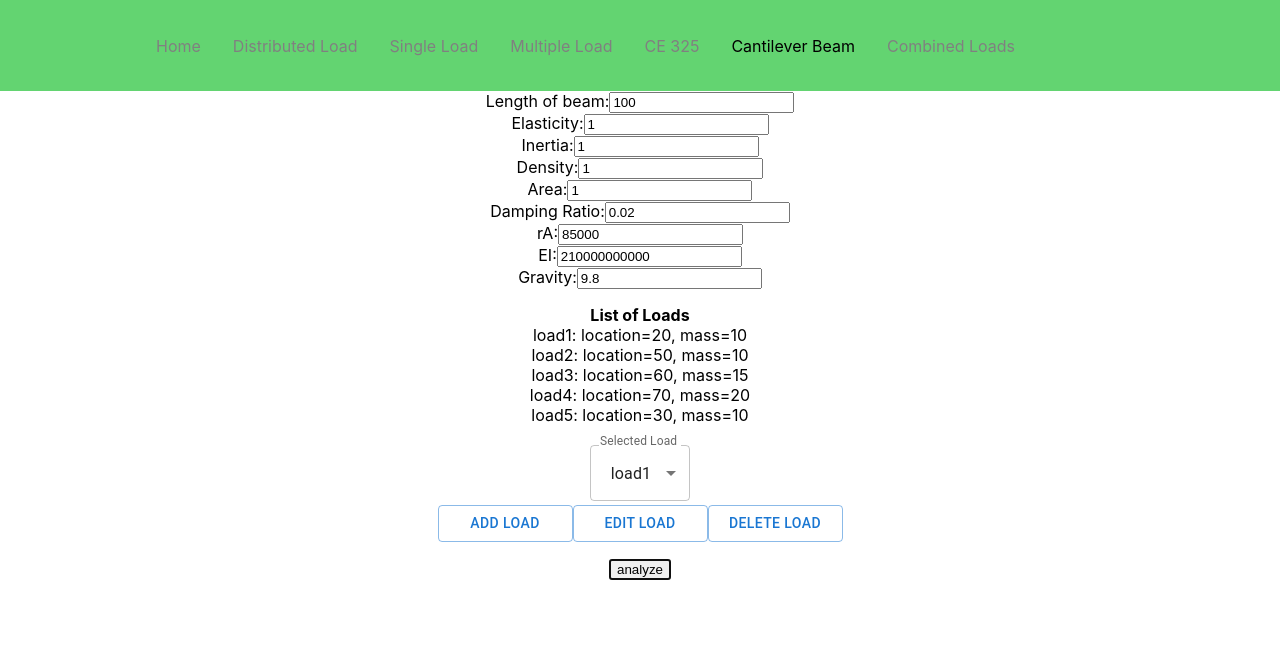
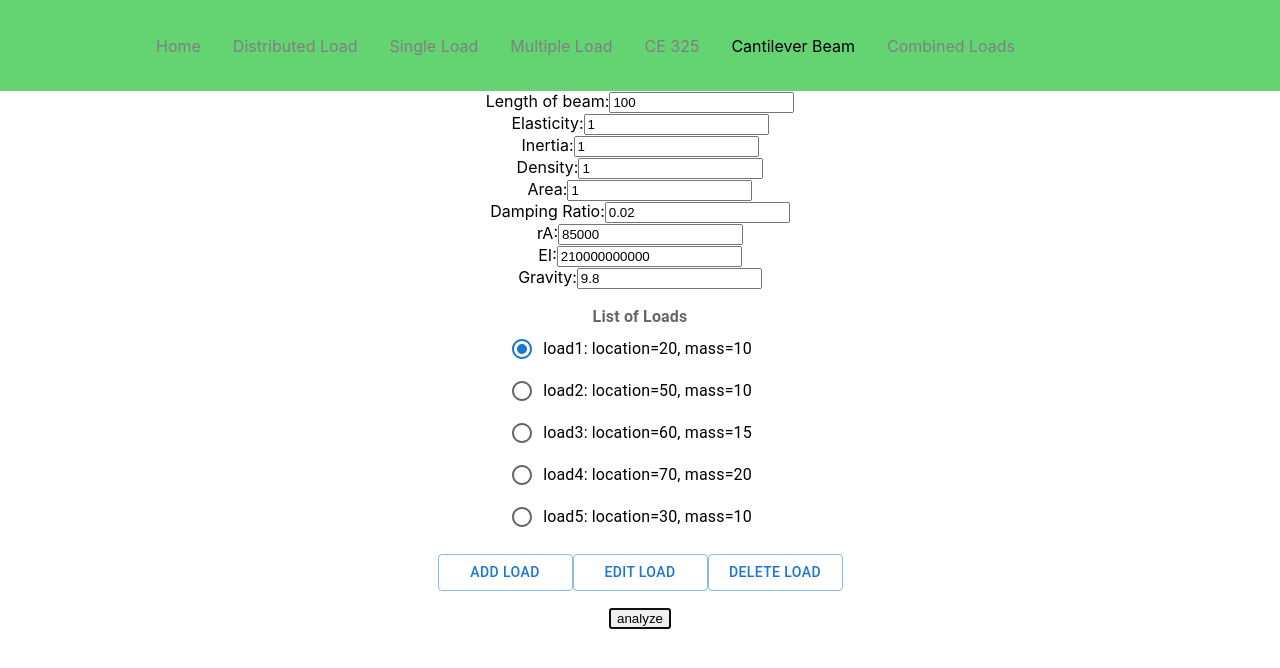
Before and after one commit to jdminer2/CARL, a React (Create React App) app in the folder Web_Version/: page /cantilever_beam in a window 1280 px wide. Shown: the top 668 px of the page. Built offline with nearby package versions, Linux system fonts and the light colour scheme; no server answers.

Commit message:
Initial Form multiple load radio buttons
In multiple load apps, the user can select loads to edit and delete using radio buttons now instead of a dropdown menu.
This will make it more intuitive to use.

```diff
--- a/Web_Version/src/cantilever_beam_app/cantileverBeamApp.js
+++ b/Web_Version/src/cantilever_beam_app/cantileverBeamApp.js
@@ -17,7 +17,11 @@ import DialogActions from '@mui/material/DialogActions';
 import DialogContent from '@mui/material/DialogContent';
 import DialogContentText from '@mui/material/DialogContentText';
 import DialogTitle from '@mui/material/DialogTitle';
+import FormControlLabel from '@mui/material/FormControlLabel';
+import FormLabel from '@mui/material/FormLabel';
 import LoadSelector from '../components/LoadSelector';
+import Radio from '@mui/material/Radio';
+import RadioGroup from '@mui/material/RadioGroup';
 import React, { useEffect, useState} from 'react';
 import io from "socket.io-client";
 import {useInterval} from "../useInterval";
@@ -350,8 +354,8 @@ function CantileverBeamApp(){
     }
 
 
-    // Function for using the load selector dropdown
-    function handleDropdownChange(event){
+    // Function for using the load selector dropdown or initial form radio buttons to change selected load
+    function handleSelectedChange(event){
         setSelectedLoad(event.target.value);
     }
 
@@ -365,14 +369,14 @@ function CantileverBeamApp(){
             e.preventDefault();
     }
 
-    function loadListCreator(){
+
+    function loadRadioButtonsCreator(){
         let labels = [];
-        labels.push(<label key="0" style={{fontWeight: "bold"}}>List of Loads</label>)
-        labels.push(<div key="1"></div>)
-        for(let load in loads){
-            labels.push(<label key={"2" + load}>{load + ": location=" + loads[load].location + ", mass=" + loads[load].mass}</label>)
-            labels.push(<div key={"3" + load}></div>)
-        }
+        for(let load in loads)
+            labels.push(<FormControlLabel
+                key={load} value={load} control={<Radio/>}
+                label={load + ": location=" + loads[load].location + ", mass=" + loads[load].mass}
+            />)
         return labels;
     }
 
@@ -480,10 +484,18 @@ function CantileverBeamApp(){
                 />
             </label>
             <p></p>
-            {loadListCreator()}
+            <FormLabel id="loadSelection" style={{fontWeight: "bold"}}>List of Loads</FormLabel>
+            <div></div>
+            <RadioGroup
+                aria-labelledby="loadSelection"
+                name="loadSelectionRadioBtns"
+                value={selectedLoad}
+                onChange={handleSelectedChange}
+                sx={{display:'inline-flex'}}
+            >
+                {loadRadioButtonsCreator()}
+            </RadioGroup>
             <p></p>
-            <LoadSelector loadList={loads} value={selectedLoad} onChange={handleDropdownChange} />
-            <div></div>
             <Button variant="outlined" sx={{width:135}} onClick={handleClickOpenAdd}>
                 Add Load
             </Button>
@@ -756,7 +768,7 @@ function CantileverBeamApp(){
                     <LabelSeries data={dataMakerForLoads(loads,selectedLoad,beamProperties)} onValueClick = {(d,event)=>{loadSwitcher(d,event)}} />
                 </XYPlot>
                 {/* Display drop-down load selector */}
-                <LoadSelector loadList={loads} value={selectedLoad} onChange={handleDropdownChange} />
+                <LoadSelector loadList={loads} value={selectedLoad} onChange={handleSelectedChange} />
                 <div><span>{"*** selected : " + selectedLoad.toString() + " ***"}</span></div>
                 {/* Display control buttons */}
                 <Button variant="contained" sx={{margin: 0.5}} id={"multi_left_btn"} onClick={()=>{playerMovement(-1,1,10)}}><span>&#8592;</span></Button>
--- a/Web_Version/src/combined_load_app/combinedLoadApp.js
+++ b/Web_Version/src/combined_load_app/combinedLoadApp.js
@@ -380,8 +380,8 @@ function CombinedLoadApp(){
         setLoadFormWarning("");
     }
 
-    // Function for using the load selector dropdown
-    function handleDropdownChange(event){
+    // Function for using the load selector dropdown or initial form radio buttons to change selected load
+    function handleSelectedChange(event){
         setSelectedLoad(event.target.value);
     }
 
@@ -395,14 +395,13 @@ function CombinedLoadApp(){
             e.preventDefault();
     }
 
-    function loadListCreator(){
+    function loadRadioButtonsCreator(){
         let labels = [];
-        labels.push(<label key="0" style={{fontWeight: "bold"}}>List of Loads</label>)
-        labels.push(<div key="1"></div>)
-        for(let load in loads){
-            labels.push(<label key={"2"+load}>{load + ": location=" + loads[load].location + ", mass=" + loads[load].mass + ", type=" + (loads[load].type==="p"?"Point":"Distributed" + ", length=" + loads[load].length)}</label>)
-            labels.push(<div key={"3"+load}></div>)
-        }
+        for(let load in loads)
+            labels.push(<FormControlLabel
+                key={load} value={load} control={<Radio/>}
+                label={load + ": location=" + loads[load].location + ", mass=" + loads[load].mass + ", type=" + (loads[load].type==="p"?"Point":"Distributed" + ", length=" + loads[load].length)}
+            />)
         return labels;
     }
 
@@ -510,10 +509,18 @@ function CombinedLoadApp(){
                 />
             </label>
             <p></p>
-            {loadListCreator()}
+            <FormLabel id="loadSelection" style={{fontWeight: "bold"}}>List of Loads</FormLabel>
+            <div></div>
+            <RadioGroup
+                aria-labelledby="loadSelection"
+                name="loadSelectionRadioBtns"
+                value={selectedLoad}
+                onChange={handleSelectedChange}
+                sx={{display:'inline-flex'}}
+            >
+                {loadRadioButtonsCreator()}
+            </RadioGroup>
             <p></p>
-            <LoadSelector loadList={loads} value={selectedLoad} onChange={handleDropdownChange} />
-            <div></div>
             <Button variant="outlined" sx={{width:135}} onClick={handleClickOpenAdd}>
                 Add Load
             </Button>
@@ -914,7 +921,7 @@ function CombinedLoadApp(){
                     })}
                 </XYPlot>
                 {/* Load Selection dropdown */}
-                <LoadSelector loadList={loads} value={selectedLoad} onChange={handleDropdownChange} />
+                <LoadSelector loadList={loads} value={selectedLoad} onChange={handleSelectedChange} />
                 <div><span>{"*** selected : " + selectedLoad.toString() + " ***"}</span></div>
                 {/* Control buttons */}
                 <Button variant="contained" sx={{margin: 0.5}} id={"multi_left_btn"} onClick={()=>{playerMovement(-1,1,10)}}><span>&#8592;</span></Button>
--- a/Web_Version/src/multiple_load_app/multipleLoadApp.js
+++ b/Web_Version/src/multiple_load_app/multipleLoadApp.js
@@ -11,13 +11,18 @@ import {
     LabelSeries
 } from 'react-vis';
 import Button from '@mui/material/Button';
-import TextField from '@mui/material/TextField';
 import Dialog from '@mui/material/Dialog';
 import DialogActions from '@mui/material/DialogActions';
 import DialogContent from '@mui/material/DialogContent';
 import DialogContentText from '@mui/material/DialogContentText';
 import DialogTitle from '@mui/material/DialogTitle';
+import FormControlLabel from '@mui/material/FormControlLabel';
+import FormLabel from '@mui/material/FormLabel';
 import LoadSelector from '../components/LoadSelector';
+import Radio from '@mui/material/Radio';
+import RadioGroup from '@mui/material/RadioGroup';
+import TextField from '@mui/material/TextField';
+
 import React, { useEffect, useState} from 'react';
 import io from "socket.io-client";
 import {useInterval} from "../useInterval";
@@ -508,7 +513,7 @@ function MultipleLoadApp(){
         setLoadFormWarning("");
     }
 
-    function handleDropdownChange(event){
+    function handleSelectedChange(event){
         setSelectedLoad(event.target.value);
     }
 
@@ -537,14 +542,13 @@ function MultipleLoadApp(){
         return data;
     }
 
-    function loadListCreator(){
+    function loadRadioButtonsCreator(){
         let labels = [];
-        labels.push(<label key="0" style={{fontWeight: "bold"}}>List of Loads</label>)
-        labels.push(<div key="1"></div>)
-        for(let load in loads){
-            labels.push(<label key={"2" + load}>{load + ": location=" + loads[load].location + ", mass=" + loads[load].mass}</label>)
-            labels.push(<div key={"3" + load}></div>)
-        }
+        for(let load in loads)
+            labels.push(<FormControlLabel
+                key={load} value={load} control={<Radio/>}
+                label={load + ": location=" + loads[load].location + ", mass=" + loads[load].mass}
+            />)
         return labels;
     }
 
@@ -654,10 +658,18 @@ function MultipleLoadApp(){
                 />
             </label>
             <p></p>
-            {loadListCreator()}
+            <FormLabel id="loadSelection" style={{fontWeight: "bold"}}>List of Loads</FormLabel>
+            <div></div>
+            <RadioGroup
+                aria-labelledby="loadSelection"
+                name="loadSelectionRadioBtns"
+                value={selectedLoad}
+                onChange={handleSelectedChange}
+                sx={{display:'inline-flex'}}
+            >
+                {loadRadioButtonsCreator()}
+            </RadioGroup>
             <p></p>
-            <LoadSelector loadList={loads} value={selectedLoad} onChange={handleDropdownChange} />
-            <div></div>
             <Button variant="outlined" sx={{width:135}} onClick={handleClickOpenAdd}>
                 Add Load
             </Button>
@@ -913,7 +925,7 @@ function MultipleLoadApp(){
                     {/* Display the loads */}
                     <LabelSeries data={dataMakerForLoadsDynamic()} allowOffsetToBeReversed={false} onValueClick = {(d,event)=>{loadSwitcher(d,event)}} />
                 </XYPlot>
-                <LoadSelector loadList={loads} value={selectedLoad} onChange={handleDropdownChange} />
+                <LoadSelector loadList={loads} value={selectedLoad} onChange={handleSelectedChange} />
                 <div><span>{"*** selected : " + selectedLoad.toString() + " ***"}</span></div>
                 <Button variant="contained" sx={{margin: 0.5}} id={"multi_left_btn"} onClick={()=>{playerMovement(-1,1,10)}}><span>&#8592;</span></Button>
                 <Button variant="contained" sx={{margin: 0.5}} id={"multi_jump_btn"} onClick={()=>{playerMovement(0,5,10)}}><span>JUMP</span></Button>
```
